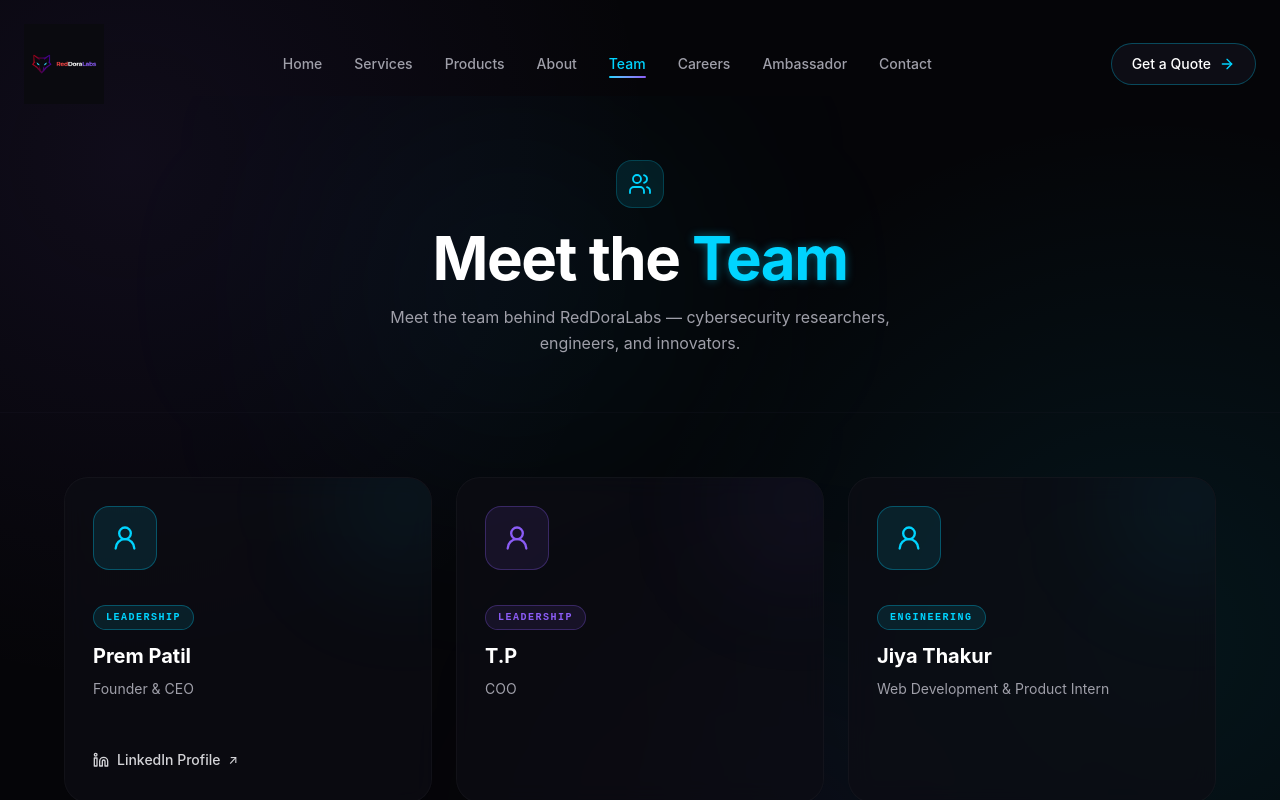
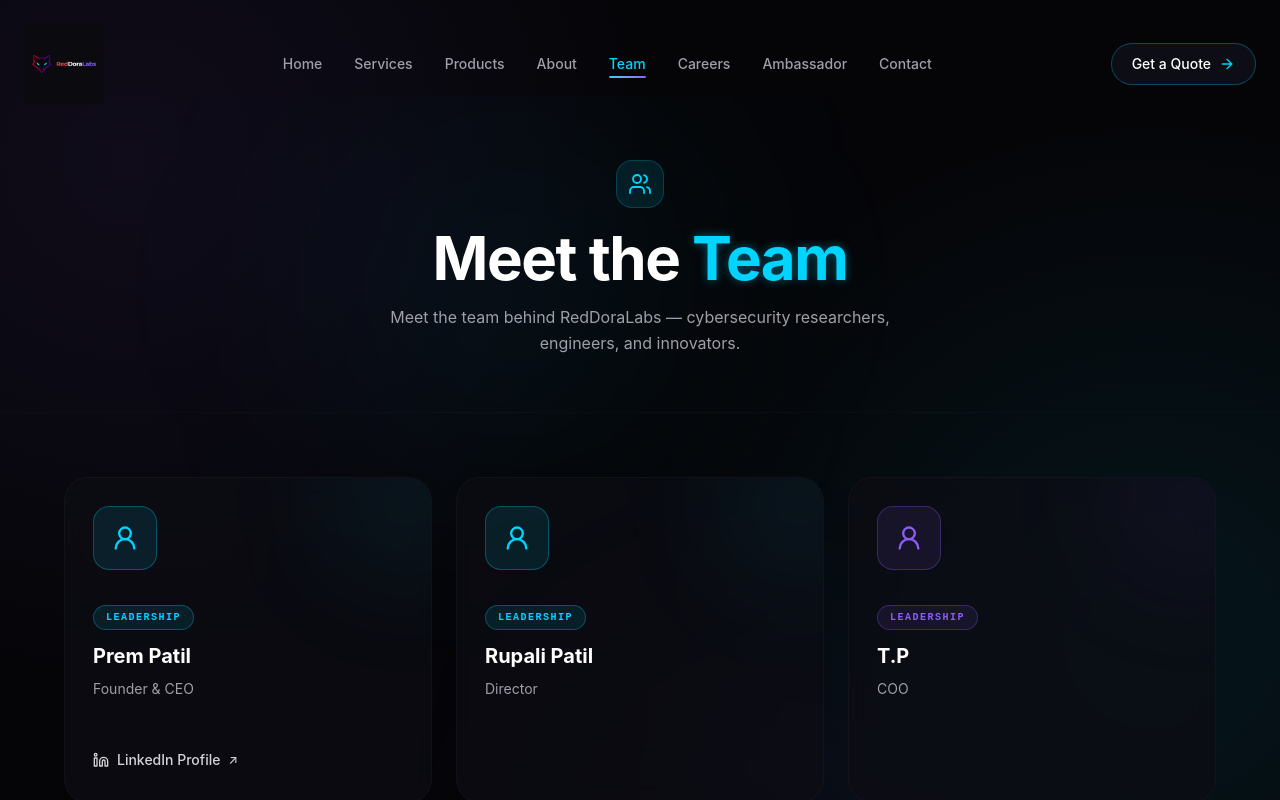
Before and after one commit to RedDoraLabs/reddoralabs.com, a Next.js app: page /team in a window 1280 px wide. Shown: the top 800 px of the page. Built offline with nearby package versions, Linux system fonts and the light colour scheme.

Commit message:
Update TeamClient.tsx

```diff
--- a/src/app/team/TeamClient.tsx
+++ b/src/app/team/TeamClient.tsx
@@ -10,6 +10,13 @@ const teamMembers = [
     department: "Leadership",
     linkedin: "https://linkedin.com/in/prempatil2608",
     accent: "cyan",
+  },
+  {
+    name: "Rupali Patil",
+    role: "Director",
+    department: "Leadership",
+    linkedin: "",
+    accent: "red",
   },
   {
     name: "T.P",
```
